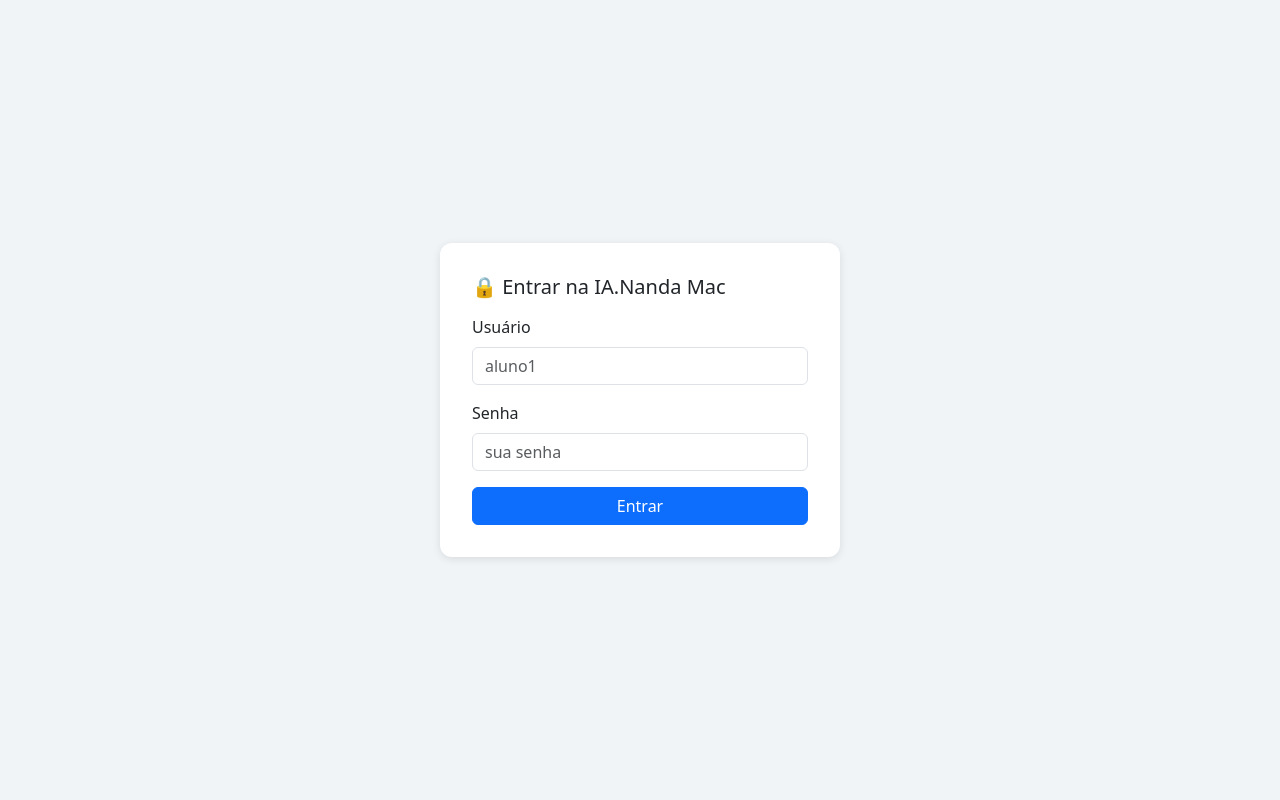
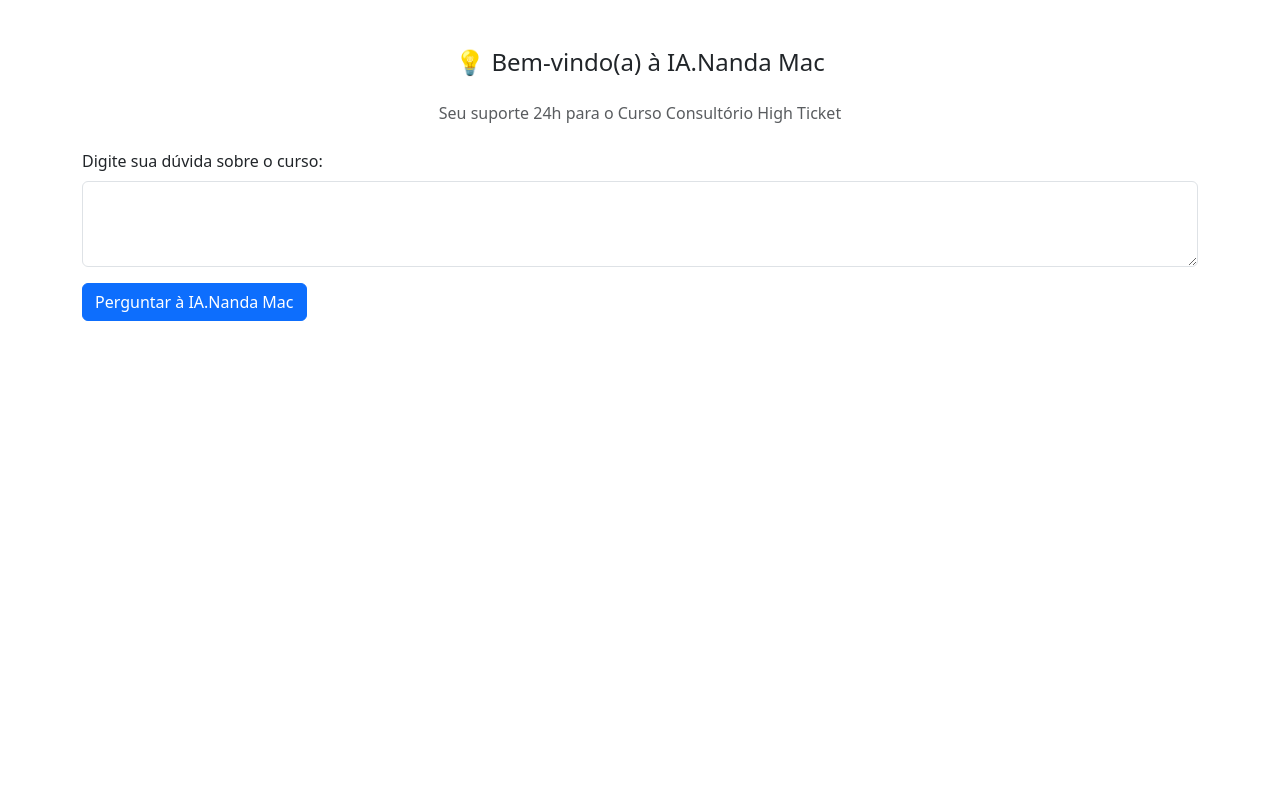
Before and after one commit to MacDowell354/assistente-alunos, a FastAPI app: template templates/chat.html in a window 1280 px wide. Run offline with FastAPI, Linux system fonts and the light colour scheme; the template is opened without the code that fills it, so the values that code supplies are empty.

Commit message:
Update chat.html

```diff
--- a/templates/chat.html
+++ b/templates/chat.html
@@ -2,33 +2,30 @@
 <html lang="pt-BR">
 <head>
   <meta charset="UTF-8" />
-  <title>Entrar na IA.Nanda Mac</title>
-  <link href="https://cdn.jsdelivr.net/npm/bootstrap@5.3.0/dist/css/bootstrap.min.css"
-        rel="stylesheet"/>
-  <style>
-    body { min-height:100vh; display:flex; align-items:center; justify-content:center; background:#f0f4f7; }
-    .login-card { width:100%; max-width:400px; padding:2rem; background:#fff; border-radius:0.75rem; box-shadow:0 2px 8px rgba(0,0,0,0.1); }
-  </style>
+  <meta name="viewport" content="width=device-width, initial-scale=1.0"/>
+  <title>IA.Nanda Mac – Chat</title>
+  <link href="https://cdn.jsdelivr.net/npm/bootstrap@5.3.0/dist/css/bootstrap.min.css" rel="stylesheet">
+  <link rel="stylesheet" href="/static/style.css" />
 </head>
 <body>
-  <div class="login-card">
-    <h1 class="h5 mb-3">🔒 Entrar na IA.Nanda Mac</h1>
-    {% if error %}
-      <div class="alert alert-danger">{{ error }}</div>
-    {% endif %}
-    {% if request.cookies.get("login_msg") %}
-      <div class="alert alert-warning">{{ request.cookies.get("login_msg") }}</div>
-    {% endif %}
-    <form method="post">
+  <div class="container py-5">
+    <h1 class="h4 text-center mb-4">💡 Bem-vindo(a) à IA.Nanda Mac</h1>
+    <p class="text-center text-muted mb-4">Seu suporte 24h para o Curso Consultório High Ticket</p>
+
+    {% for turno in history %}
+      <div class="mb-2">
+        <div><strong>Você:</strong> {{ turno.user }}</div>
+        <div class="p-3 bg-light rounded"><strong>IA:</strong> {{ turno.assistant }}</div>
+      </div>
+    {% endfor %}
+
+    <form id="askForm" action="/ask" method="post" class="mt-4">
+      <input type="hidden" name="history" value='{{ history_json|default("[]") }}' />
       <div class="mb-3">
-        <label class="form-label">Usuário</label>
-        <input type="text" name="username" class="form-control" placeholder="aluno1" required/>
+        <label class="form-label">Digite sua dúvida sobre o curso:</label>
+        <textarea name="question" class="form-control" rows="3" required></textarea>
       </div>
-      <div class="mb-3">
-        <label class="form-label">Senha</label>
-        <input type="password" name="password" class="form-control" placeholder="sua senha" required/>
-      </div>
-      <button class="btn btn-primary w-100">Entrar</button>
+      <button class="btn btn-primary">Perguntar à IA.Nanda Mac</button>
     </form>
   </div>
 </body>
```
